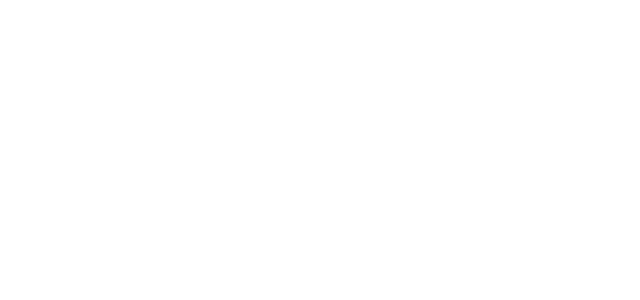
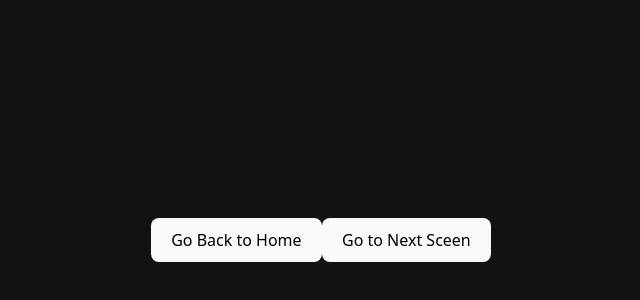
Before and after one commit to Bukhari01/ReactHooks, a React (Vite) app: page /ScreenFour in a window 1280 px wide. Before the commit this address had no page. Shown: the part 32-332 px from the top of the page, without its empty margins (319-959 px from the left). Built offline with nearby package versions, Linux system fonts and the light colour scheme.

Commit message:
screenfour

```diff
--- /dev/null
+++ b/src/Components/ScreenFour.jsx
@@ -0,0 +1,27 @@
+import React, { useEffect, useState } from "react";
+import { useNavigate } from "react-router-dom";
+
+export default function ScreenFour() {
+  const navigate = useNavigate();
+
+
+  return (
+    <div
+      style={{
+        backgroundColor: "#121212",
+        height: "100vh", // Full height of the viewport
+        width: "100vw", // Full width of the viewport
+        display: "flex", // Enables flexbox for centering
+        flexDirection: "column", // Keeps elements in a column layout
+        justifyContent: "center", // Centers content vertically
+        alignItems: "center", // Centers content horizontally
+        textAlign: "center",
+      }}
+    >
+      <div style={{ marginBottom: "20%" }}>
+        <button onClick={() => navigate("/")}>Go Back to Home</button>
+        <button onClick={() => navigate("/ScreenThree")}>Go to Next Sceen</button>
+      </div>
+    </div>
+  );
+}
--- a/src/Components/ScreenThree.jsx
+++ b/src/Components/ScreenThree.jsx
@@ -25,6 +25,7 @@
   const btnclicked = () => {
     setShow(inputelem.current.value)
   }
+
 
   return (
     <div
@@ -60,6 +61,7 @@
         </button>
         <h1>Count: {count.current}</h1>
       </div>
+      <button onClick={() => {navigate("/ScreenFour")}}>Next Screen</button>
       <div>
         <input type = "text" ref={inputelem}></input>
         <button onClick={btnclicked}>click here</button>
--- a/src/Routes/AppRouter.jsx
+++ b/src/Routes/AppRouter.jsx
@@ -3,13 +3,15 @@
 import HomeScreen from '../Components/HomeScreen';
 import ScreenTwo from '../Components/Screentwo';
 import ScreenThree from '../Components/ScreenThree';
+import ScreenFour from '../Components/ScreenFour';
 
 export default function AppRouter() {
   return (
     <Routes>
       <Route path="/" element={<HomeScreen />} />
-      <Route path="/screentwo" element={<ScreenTwo />} />
+      <Route path="/Screentwo" element={<ScreenTwo />} />
       <Route path="/ScreenThree" element={<ScreenThree />} />
+      <Route path="/ScreenFour" element={<ScreenFour />} />
     </Routes>
   );
 }
```
